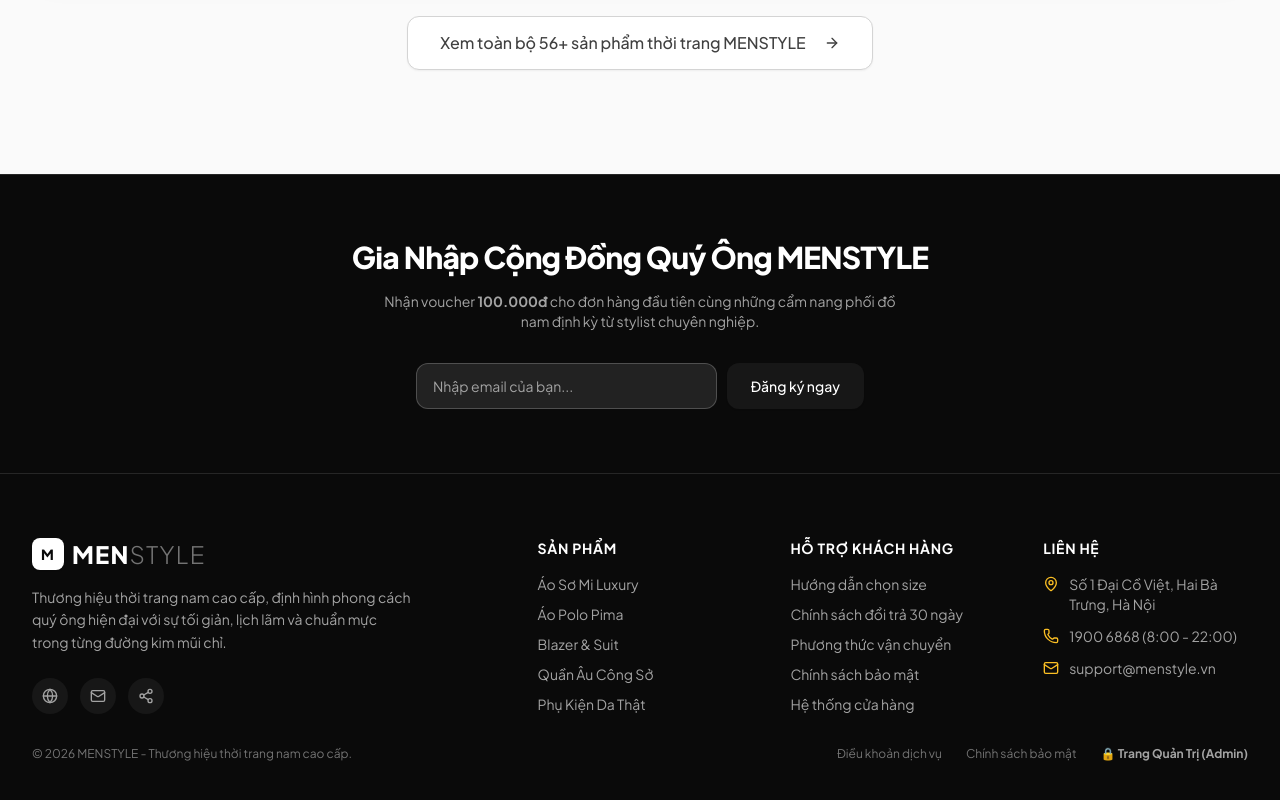
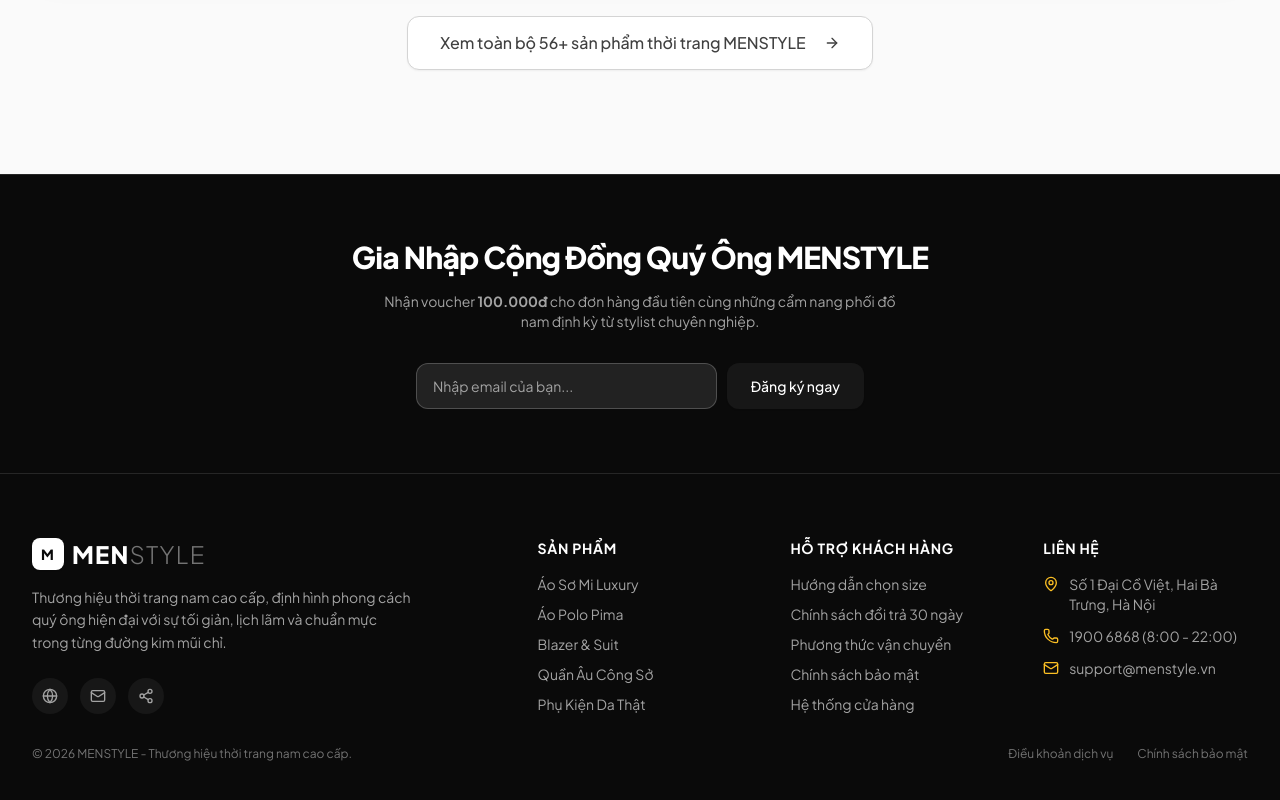
Before and after one commit to ngtrhung2808-bit/MENSTYLE, a React (Vite) app: page / in a window 1280 px wide. Shown: the part 2838-3638 px from the top of the page. Built offline with nearby package versions, Linux system fonts and the light colour scheme.

Commit message:
security: xoa bo hoan toan link trang quan tri duoi footer de bao mat he thong

```diff
--- a/src/components/layout/Footer.jsx
+++ b/src/components/layout/Footer.jsx
@@ -80,12 +80,6 @@
           <div className="flex items-center gap-6">
             <a href="#" className="hover:text-neutral-400">Điều khoản dịch vụ</a>
             <a href="#" className="hover:text-neutral-400">Chính sách bảo mật</a>
-            <button
-              onClick={() => onNavigate && onNavigate('admin')}
-              className="text-neutral-400 hover:text-amber-400 font-bold transition flex items-center gap-1 cursor-pointer"
-            >
-              🔒 Trang Quản Trị (Admin)
-            </button>
           </div>
         </div>
       </div>
```
